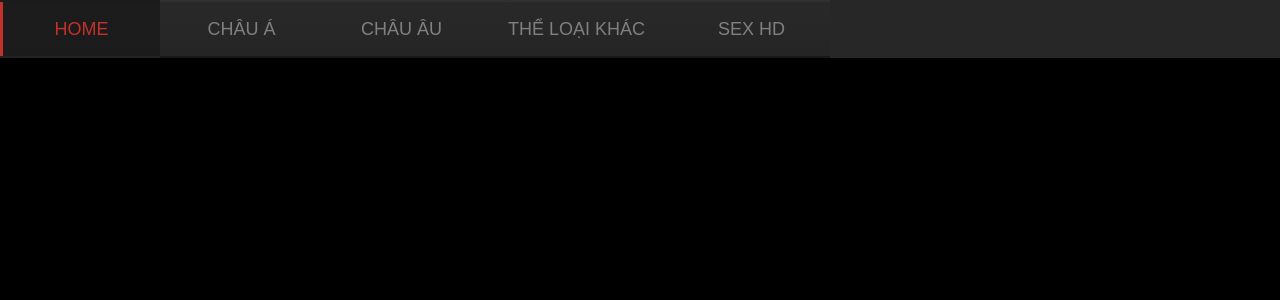
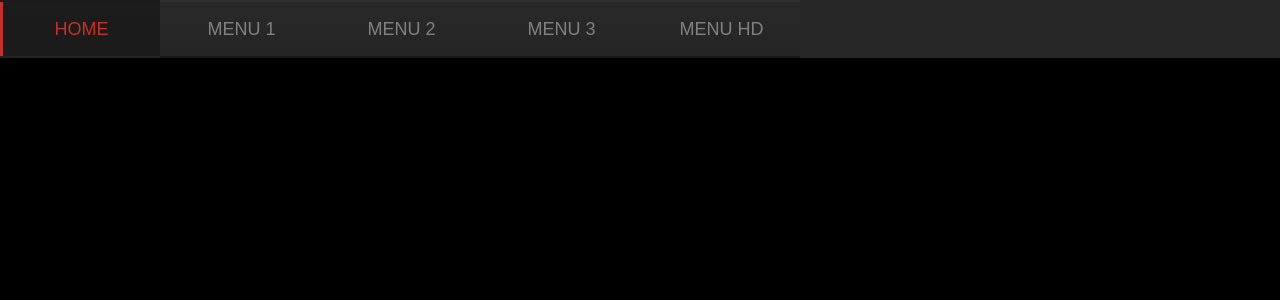
Before and after one commit to truonghaui0910/WebBT, a PHP site: page / in a window 1280 px wide. Shown: the top 300 px of the page. Run offline with PHP 8.4, Linux system fonts and the light colour scheme.

Commit message:
sua layout

```diff
--- a/modules/layout_nav.php
+++ b/modules/layout_nav.php
@@ -1,28 +1,29 @@
 <ul class="menu">
     <li><a href="#">Home</a></li>
-    <li><a href="#s1">CHÂU Á</a>
+    <li><a href="#s1">MENU 1</a>
         <ul class="submenu">
-            <li><a href="#">NHẬT BẢN</a></li>
-            <li><a href="#">hÀN QUỐC</a></li>
-            <li><a href="#">VIỆT NAM</a></li>
-            <li><a href="#">TÀU</a></li>
+            <li><a href="#">SUB1</a></li>
+            <li><a href="#">SUB2</a></li>
+            <li><a href="#">SUB3</a></li>
+            <li><a href="#">SUB4</a></li>
         </ul>
     </li>
-    <li class="active"><a href="#s2">CHÂU ÂU</a>
+    <li class="active"><a href="#s2">MENU 2</a>
         <ul class="submenu">
-            <li><a href="#">PHÁP</a></li>
-            <li><a href="#">Ý</a></li>
-            <li><a href="#">ĐỨC</a></li>
+            <li><a href="#">SUB1</a></li>
+            <li><a href="#">SUB2</a></li>
+            <li><a href="#">SUB3</a></li>
+            <li><a href="#">SUB4</a></li>
         </ul>
     </li>
-    <li><a href="#">THỂ LOẠI KHÁC</a>
+    <li><a href="#">MENU 3</a>
         <ul class="submenu">
-            <li><a href="#">HIẾP DÂM</a></li>
-            <li><a href="#">LOẠN LUÂN</a></li>
-            <li><a href="#">SEX PHỤ ĐỀ</a></li>
-            <li><a href="#">JAV</a></li>
+            <li><a href="#">SUB1</a></li>
+            <li><a href="#">SUB2</a></li>
+            <li><a href="#">SUB3</a></li>
+            <li><a href="#">SUB4</a></li>
         </ul>
     </li>
-    <li><a href="#">SEX HD</a></li>
+    <li><a href="#">MENU HD</a></li>
 
 </ul>
```
